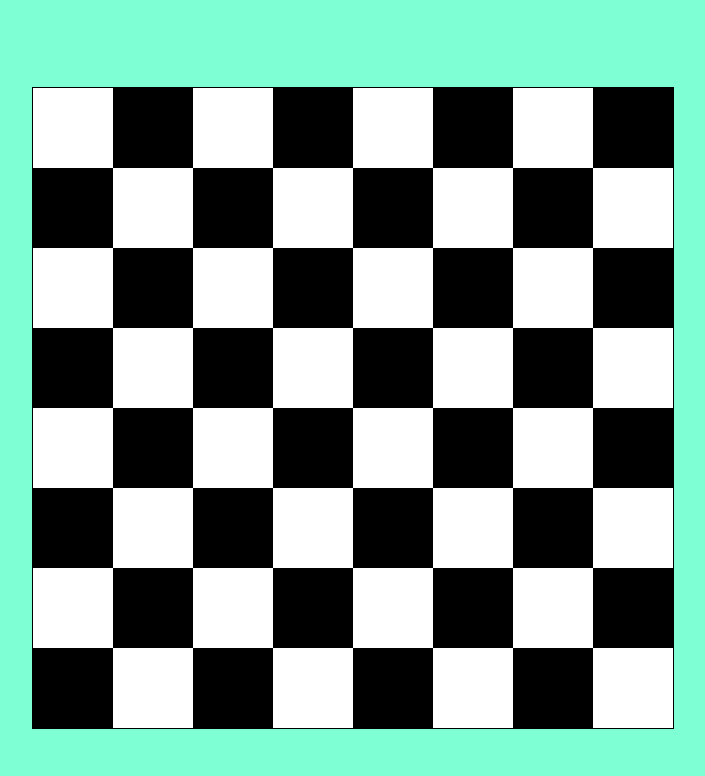
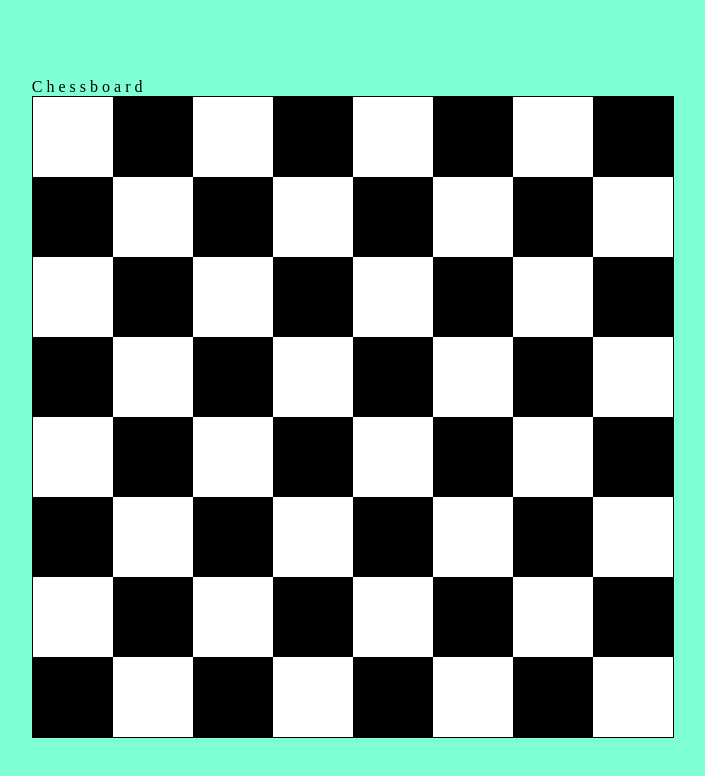
Before and after one commit to Java49Vitalii-Etingof/html-css-js-introduction, a plain HTML site: page index.html in a window 1280 px wide. Shown: the whole page, without its empty margins (287-992 px from the left). Drawn offline with Linux system fonts and the light colour scheme.

Commit message:
HWChessboard#07

```diff
--- a/index.html
+++ b/index.html
@@ -5,9 +5,11 @@
     <meta http-equiv="X-UA-Compatible" content="IE=edge">
     <meta name="viewport" content="width=device-width, initial-scale=1.0">
     <link rel="stylesheet" href="styles/chessboard-styles.css">
-    <title>Document</title>
+    <title>Chessboard</title>
 </head>
 <body>
+    <header class="logo">
+        C h e s s b o a r d
  <div class="chessboard">
     <div class="white-cell"></div>
     <div class="black-cell"></div>
```
